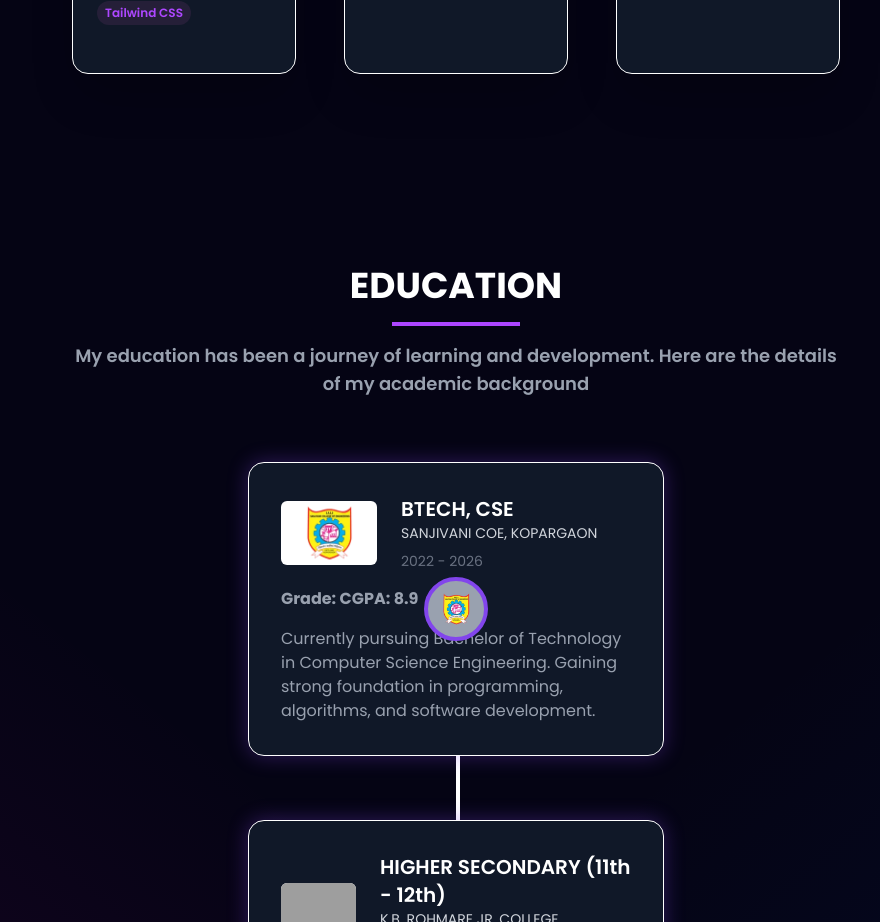
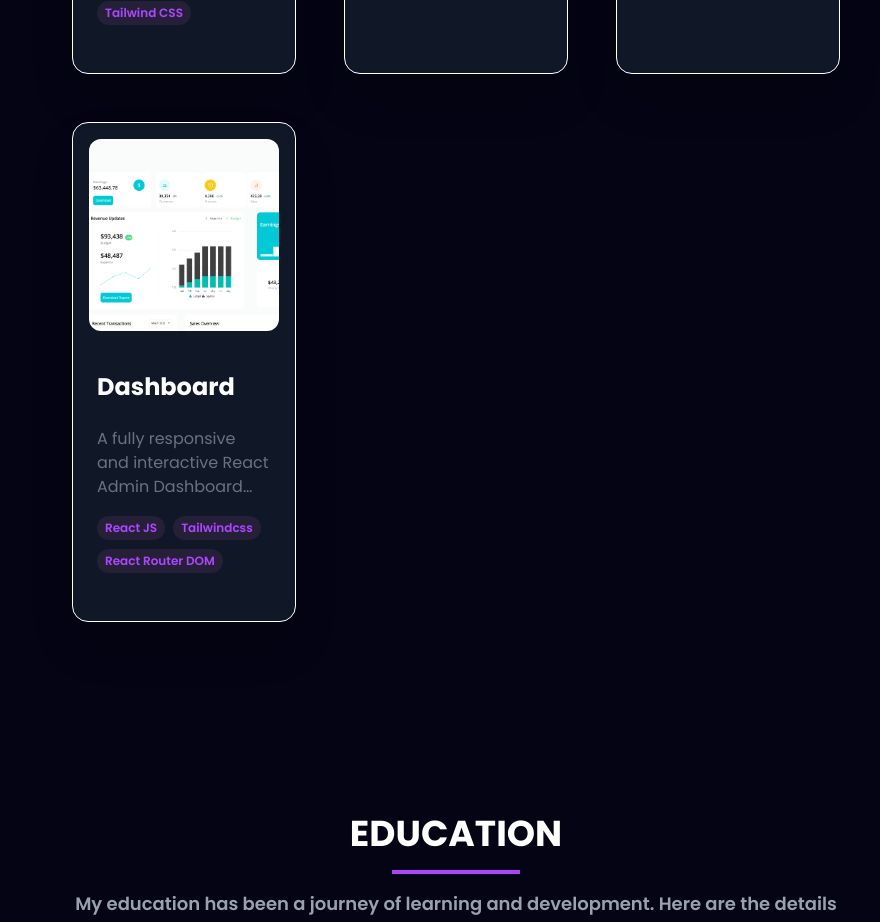
Before and after one commit to gokulraktate/My_Portfolio, a React (Vite) app: page / in a window 1280 px wide. Shown: the part 4260-5182 px from the top of the page, without its empty margins (184-1064 px from the left). Built offline with nearby package versions, Linux system fonts and the light colour scheme; grey boxes are pictures that could not be loaded.

Commit message:
Updated Projects

```diff
--- a/src/constants.js
+++ b/src/constants.js
@@ -34,6 +34,7 @@ import personalPortfolioLogo from "./assets/work_logo/portfolio.png";
 import razorpayCloneLogo from "./assets/work_logo/razorpay.png";
 import chatAppLogo from "./assets/work_logo/chat.png";
 import spotifyclonelogo from "./assets/work_logo/spotify.png";
+import dashboard from "./assets/work_logo/dashboard.png";
 
 // Certification Section Images
 
@@ -194,21 +195,25 @@ export const projects = [
     github: "https://github.com/gokulraktate/Spotify-Clone",
     webapp: "https://spotify-clone-gokulraktate.vercel.app",
   },
-  // {
-  //   id: 3,
-  //   title: "Spotify Clone",
-  //   description: [
-  //     "Developed a static Spotify UI clone using React JS and Tailwind CSS with a clean, modern design.",
-  //     "Created reusable components including sidebar, player controls, and playlist sections.",
-  //     "Implemented responsive layouts optimized for both desktop and mobile devices.",
-  //     "Deployed on Netlify with a focus on pixel-perfect design fidelity."
-
-  //   ],
-  //   image: spotifyclonelogo,
-  //   tags: ["React JS", "Tailwindcss"],
-  //   github: "https://github.com/gokulraktate/Spotify-Clone",
-  //   webapp: "https://spotify-clone-gokulraktate.vercel.app",
-  // },
+  {
+    id: 3,
+    title: "Dashboard",
+    description: [
+      "A fully responsive and interactive React Admin Dashboard App with support for:",
+        "Customizable Light and Dark themes,",
+        "Dynamic Sidebar with routing,",
+        "Dashboard widgets with key metrics,",
+        "Rich data Tables with pagination and sorting,",
+        "Charts (Line, Bar, Pie, Area, and Doughnut),",
+        "Fully functional Calendar with event management,",
+        "Interactive Kanban Board for task tracking &",
+        "Tooltips, dropdowns, and modals for enhanced UX.",
+    ],
+    image: dashboard,
+    tags: ["React JS", "Tailwindcss","React Router DOM"],
+    github: "https://github.com/gokulraktate/Dashboard-",
+    webapp: "https://dashboard-gokulraktate.netlify.app/",
+  },
 ];
 
 export const certifications = [
```
Also changed, not shown: src/assets/work_logo/dashboard.png (added).
